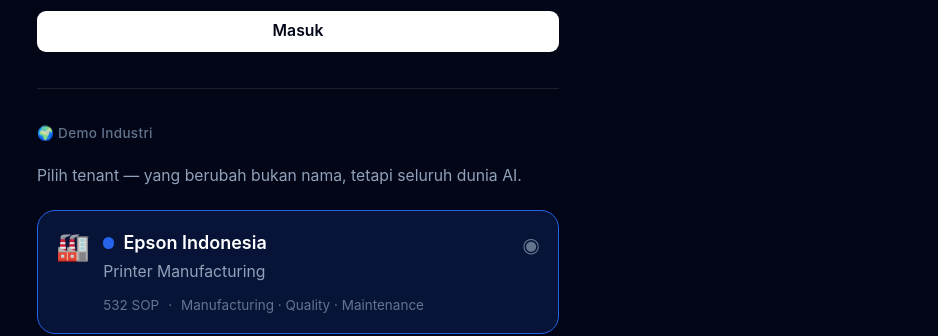
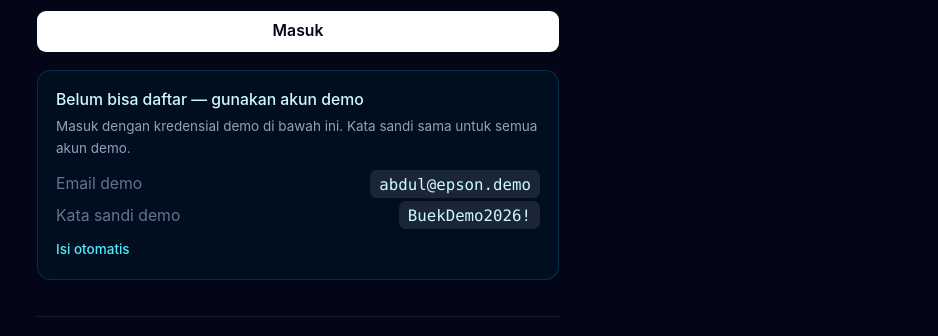
Before and after one commit to abdularief23/buek-core, a React (Vite) app in the folder apps/web/: page / in a window 1280 px wide. Shown: the part 499-835 px from the top of the page, without its empty margins (342-1280 px from the left). Built offline with nearby package versions, Linux system fonts and the light colour scheme; no server answers.

Commit message:
feat(login): show demo credentials on sign-in screen
Users cannot register yet, so the production login form now displays
demo email/password below the submit button with an auto-fill shortcut.

Co-authored-by: abdularief23 <abdularief23@users.noreply.github.com>

```diff
--- a/apps/web/src/components/LoginScreen.tsx
+++ b/apps/web/src/components/LoginScreen.tsx
@@ -14,6 +14,9 @@ interface LoginScreenProps {
 const configuredApiUrl = import.meta.env.VITE_API_URL?.replace(/\/$/, "") ?? "";
 const demoOptionsEndpoint = `${configuredApiUrl}/api/auth/demo-options`;
 
+const DEMO_LOGIN_EMAIL = "abdul@epson.demo";
+const DEMO_LOGIN_PASSWORD = "BuekDemo2026!";
+
 const LOGIN_COPY = {
   id: {
     tagline: "Satu AI Core. Pengetahuan Industri Tanpa Batas.",
@@ -21,6 +24,11 @@ const LOGIN_COPY = {
     email: "Email",
     password: "Kata Sandi",
     signIn: "Masuk",
+    demoLoginTitle: "Belum bisa daftar — gunakan akun demo",
+    demoLoginHint: "Masuk dengan kredensial demo di bawah ini. Kata sandi sama untuk semua akun demo.",
+    demoLoginEmail: "Email demo",
+    demoLoginPassword: "Kata sandi demo",
+    demoLoginFill: "Isi otomatis",
     demoIndustry: "🌍 Demo Industri",
     demoHint: "Pilih tenant — yang berubah bukan nama, tetapi seluruh dunia AI.",
     role: "Peran",
@@ -36,6 +44,11 @@ const LOGIN_COPY = {
     email: "Email",
     password: "Password",
     signIn: "Sign In",
+    demoLoginTitle: "Registration unavailable — use a demo account",
+    demoLoginHint: "Sign in with the demo credentials below. The password is the same for all demo accounts.",
+    demoLoginEmail: "Demo email",
+    demoLoginPassword: "Demo password",
+    demoLoginFill: "Fill automatically",
     demoIndustry: "🌍 Demo Industry",
     demoHint: "Pick a tenant — what changes is not the name, but the entire AI world.",
     role: "Role",
@@ -51,6 +64,11 @@ const LOGIN_COPY = {
     email: "メール",
     password: "パスワード",
     signIn: "サインイン",
+    demoLoginTitle: "登録は未対応 — デモアカウントをご利用ください",
+    demoLoginHint: "下記のデモ認証情報でサインインしてください。パスワードはすべてのデモアカウントで共通です。",
+    demoLoginEmail: "デモメール",
+    demoLoginPassword: "デモパスワード",
+    demoLoginFill: "自動入力",
     demoIndustry: "🌍 デモ産業",
     demoHint: "テナントを選ぶ — 変わるのは名前ではなく、AIの世界全体です。",
     role: "役割",
@@ -214,6 +232,11 @@ export function LoginScreen({ loginError, onProductionSignIn, onDemoLaunch }: Lo
     if (workspace.theme) applyTenantTheme(workspace.theme);
   }
 
+  function fillDemoCredentials() {
+    setEmail(DEMO_LOGIN_EMAIL);
+    setPassword(DEMO_LOGIN_PASSWORD);
+  }
+
   return (
     <div className="login-page min-h-screen">
       <header className="flex items-center justify-end px-6 py-4">
@@ -256,6 +279,32 @@ export function LoginScreen({ loginError, onProductionSignIn, onDemoLaunch }: Lo
         >
           {copy.signIn}
         </Button>
+
+        <div className="login-demo-hint rounded-xl border border-cyan-500/20 bg-cyan-500/5 p-4">
+          <p className="text-sm font-medium text-cyan-100">{copy.demoLoginTitle}</p>
+          <p className="mt-1 text-xs leading-relaxed text-slate-400">{copy.demoLoginHint}</p>
+          <dl className="mt-3 space-y-2 text-sm">
+            <div className="flex flex-col gap-0.5 sm:flex-row sm:items-center sm:justify-between">
+              <dt className="text-slate-500">{copy.demoLoginEmail}</dt>
+              <dd>
+                <code className="login-demo-code rounded-md bg-white/10 px-2 py-1 text-cyan-100">{DEMO_LOGIN_EMAIL}</code>
+              </dd>
+            </div>
+            <div className="flex flex-col gap-0.5 sm:flex-row sm:items-center sm:justify-between">
+              <dt className="text-slate-500">{copy.demoLoginPassword}</dt>
+              <dd>
+                <code className="login-demo-code rounded-md bg-white/10 px-2 py-1 text-cyan-100">{DEMO_LOGIN_PASSWORD}</code>
+              </dd>
+            </div>
+          </dl>
+          <button
+            type="button"
+            onClick={fillDemoCredentials}
+            className="login-demo-fill mt-3 text-xs font-medium text-cyan-300 underline-offset-2 hover:text-cyan-200 hover:underline"
+          >
+            {copy.demoLoginFill}
+          </button>
+        </div>
       </form>
 
       <div className="my-8 border-t border-white/10" />
--- a/apps/web/src/styles.css
+++ b/apps/web/src/styles.css
@@ -145,6 +145,24 @@ body {
 
 :root[data-appearance="light"] .login-launch-btn {
   color: #0f172a !important;
+}
+
+:root[data-appearance="light"] .login-demo-hint {
+  background-color: rgba(8, 145, 178, 0.08) !important;
+  border-color: rgba(8, 145, 178, 0.25) !important;
+}
+
+:root[data-appearance="light"] .login-demo-hint p:first-child {
+  color: #0e7490 !important;
+}
+
+:root[data-appearance="light"] .login-demo-code {
+  background-color: #f1f5f9 !important;
+  color: #0f172a !important;
+}
+
+:root[data-appearance="light"] .login-demo-fill {
+  color: #0369a1 !important;
 }
 
 /* AI Copilot keeps dark panel styling in light mode */
```
